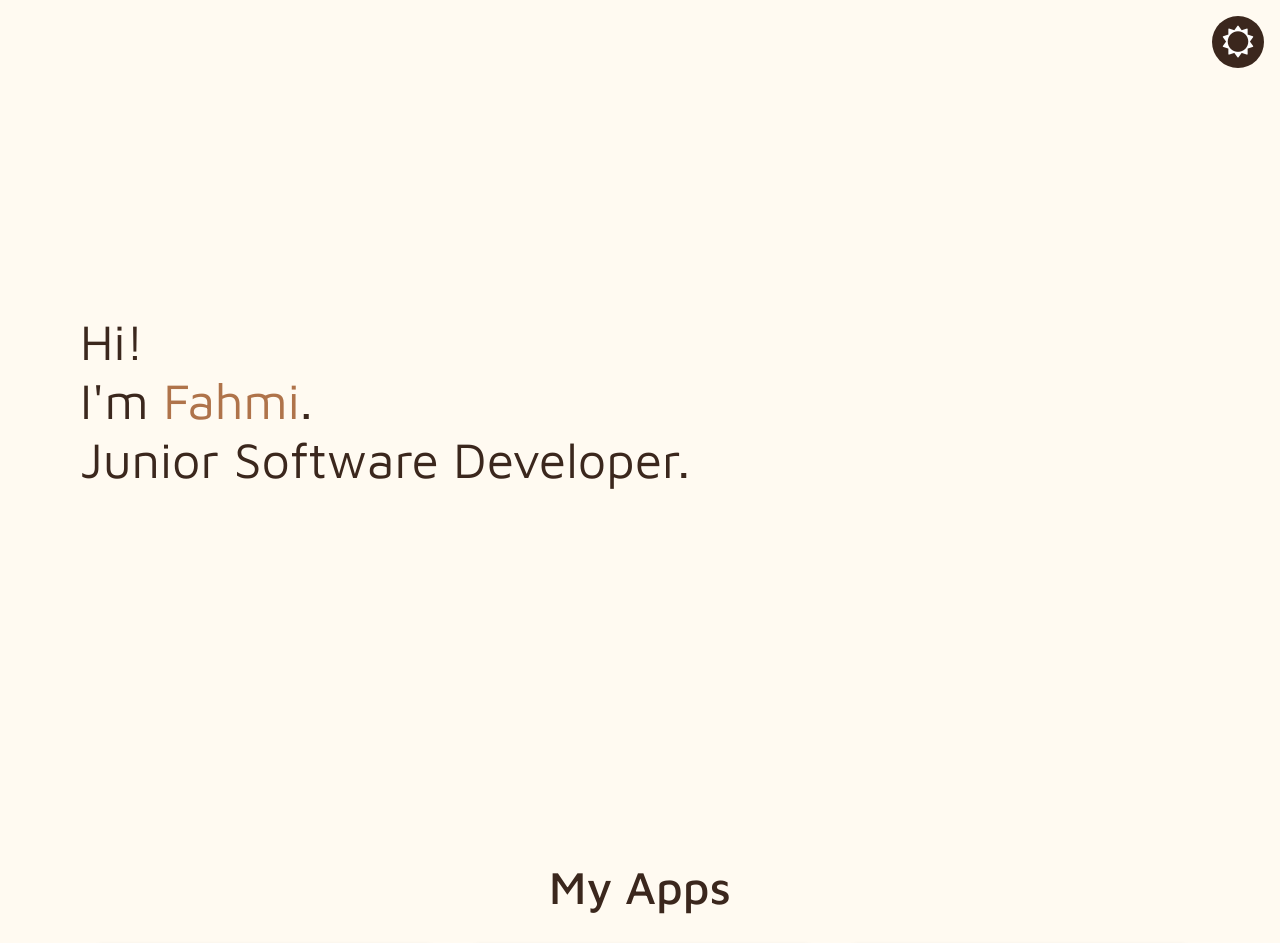
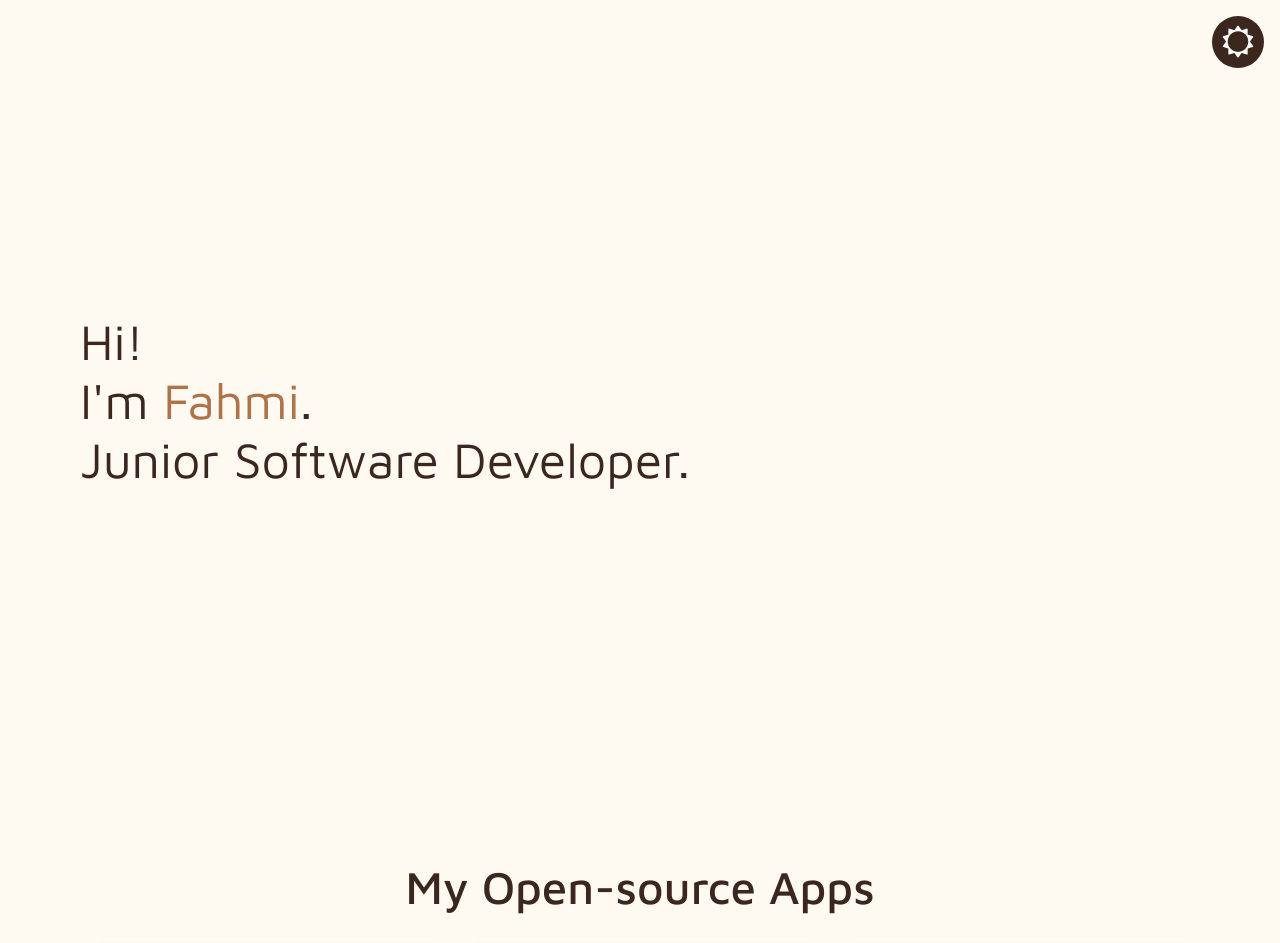
Before and after one commit to mfahmialkautsar/mfahmialkautsar.github.io, a plain HTML site: page index.html in a window 1280 px wide. Shown: the top 943 px of the page. Drawn offline with Linux system fonts and the light colour scheme.

Commit message:
change og:image & project section title

```diff
--- a/index.html
+++ b/index.html
@@ -16,7 +16,7 @@
     <meta property="og:url" content="https://mfahmialkautsar.github.io">
     <meta property="og:title" content="Fahmi Al">
     <meta property="og:description" content="Fahmi Al's Portfolio">
-    <meta property="og:image" content="https://mfahmialkautsar.github.io/linebot_rememberme.jpg">
+    <meta property="og:image" content="https://raw.githubusercontent.com/mfahmialkautsar/mfahmialkautsar.github.io/master/img/project/linebot_rememberme.jpg">
     <meta property="og:site_name" content="Fahmi Al's Portfolio">
     <meta property="of:type" content="website">
     <meta name="keywords" content="Portfolio">
@@ -44,7 +44,7 @@
         </section>
     </main>
     <section class="projects" id="projects-works">
-        <h2>My Apps</h2>
+        <h2>My Open-source Apps</h2>
         <div class="projects-item" id="works"></div>
     </section>
     <section class="projects" id="projects-designs">
```
